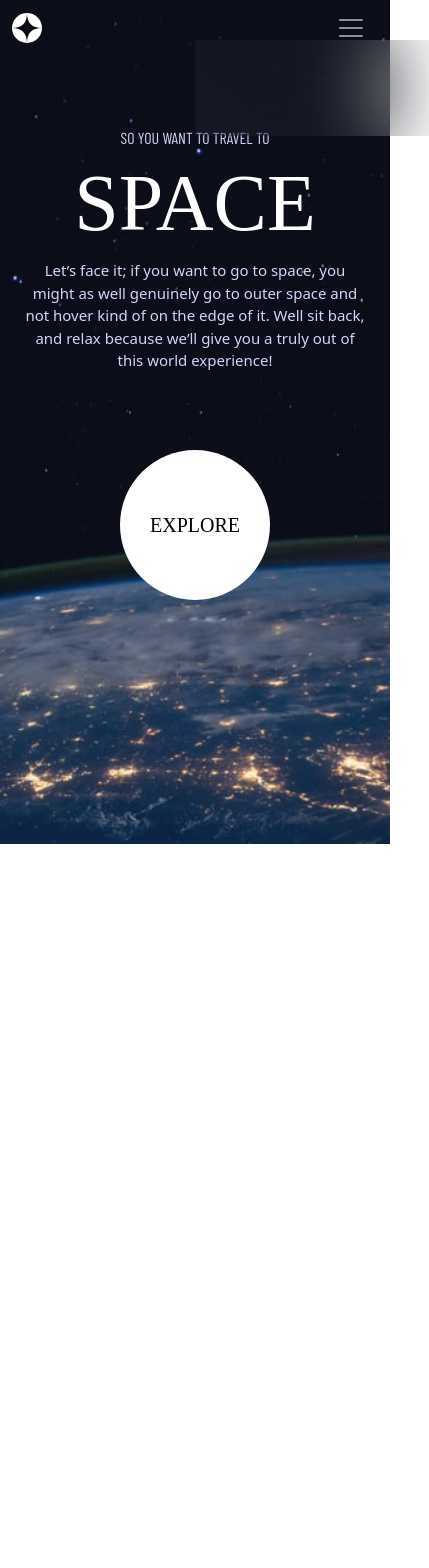
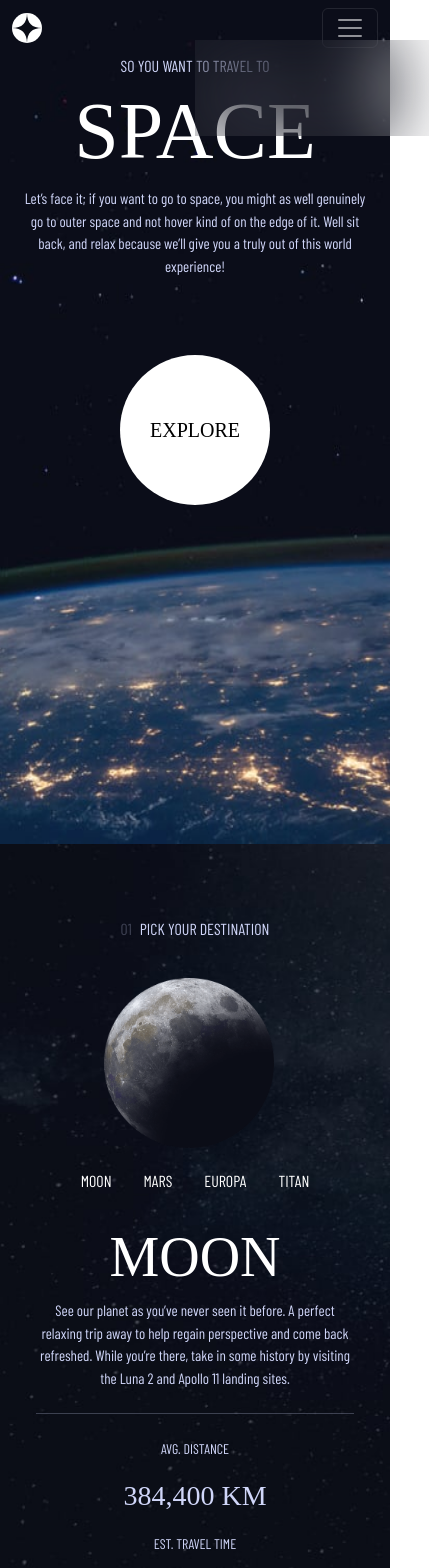
Before and after one commit to johnnycrisp/space-website, a React (Create React App) app: page / in a window 390 px wide. Shown: the top 1568 px of the page, 429 px wide, since content can reach past the window. Before the commit the page ends 844 px from the top, so only its background shows below. Built offline with nearby package versions, Linux system fonts and the light colour scheme; a web font is replaced by a local one.

Commit message:
destination section mobile styles

```diff
--- a/package.json
+++ b/package.json
@@ -7,6 +7,7 @@
     "@testing-library/react": "^13.4.0",
     "@testing-library/user-event": "^13.5.0",
     "bootstrap": "^5.2.2",
+    "normalize.css": "^8.0.1",
     "react": "^18.2.0",
     "react-bootstrap": "^2.5.0",
     "react-dom": "^18.2.0",
--- a/src/App.js
+++ b/src/App.js
@@ -1,12 +1,15 @@
 import React from 'react'
 import './index.scss';
-import Container from 'react-bootstrap/Container';
 import Header from './components/Header/Header';
+import Destination from './components/Destination/Destination'
+import Nav from './components/Nav/Nav';
 
 function App() {
   return (
     <div className="App">
+      <Nav />
       <Header />
+      <Destination />
     </div>
   );
 }
--- a/src/components/Destination/Destination.jsx
+++ b/src/components/Destination/Destination.jsx
@@ -0,0 +1,34 @@
+import React from 'react'
+import Container from 'react-bootstrap/Container'
+import './destination.scss'
+import IMG from '../../assets/destination/image-moon.png'
+import Nav from 'react-bootstrap/Nav'
+// import IMG from ''
+
+const Destination = () => {
+  return (
+    <div className="destination__wrapper">
+        <Container>
+            <h5 className="destination__header"><span>01</span>PICK YOUR DESTINATION</h5>
+            <div className="image__container">
+                <img src={IMG} alt="IMG Moon" />
+            </div>
+            <Nav className="nav__links">
+                  <Nav.Link className="nav__link" href="#action1">MOON</Nav.Link>
+                  <Nav.Link className="nav__link" href="#action2">MARS</Nav.Link>
+                  <Nav.Link className="nav__link" href="#action3">EUROPA</Nav.Link>
+                  <Nav.Link className="nav__link" href="#action4">TITAN</Nav.Link>
+                </Nav>
+            <h2>MOON</h2>
+            <p>See our planet as you’ve never seen it before. A perfect relaxing trip away to help regain perspective and come back refreshed. While you’re there, take in some history by visiting the Luna 2 and Apollo 11 landing sites.</p>
+            <hr className="my-4"/>
+            <p className="sub-head-1">AVG. DISTANCE</p>
+            <p className="sub-head-2">384,400 KM</p>
+            <p className="sub-head-1">EST. TRAVEL TIME</p>
+            <p className="sub-head-2">3 DAYS</p>
+        </Container>
+    </div>
+  )
+}
+
+export default Destination
--- a/src/components/Destination/destination.scss
+++ b/src/components/Destination/destination.scss
@@ -0,0 +1,77 @@
+
+@import '../../index.scss';
+
+.destination__wrapper {
+    background:
+        url(../../assets/destination/background-destination-mobile.jpg)
+        center / 100% 100% border-box no-repeat;
+    height: 100%;
+    min-height: 100vh;
+    padding: 75px 24px 0 24px;
+
+    display: flex;
+    flex-direction: column;
+    align-items: center;
+
+    .image__container {
+        height: 170px;
+        width: 170px;
+
+        img {
+            height: 100%;
+            width: auto;
+            margin-left: 40%;
+            margin-top: 32px;
+            margin-bottom: 2px;
+        }
+    }
+}
+
+ h5 {
+     text-align: center;
+     font-size: 16px;
+     color: $color-light;
+
+     span {
+        margin-right: 8px;
+        opacity: 0.25;
+     }
+ }
+
+.nav__links {
+
+    justify-content: center;
+    margin-top: 45px;
+
+    .nav__link {
+    @include nav-tabs;
+    color: $color-white;
+
+    }
+}
+
+h2 {
+    color: white;
+    font-size: 56px;
+    text-align: center;
+    margin-top: 20px;
+}
+
+p {
+    font-size: 15px;
+    color: $color-light;
+    text-align: center;
+}
+
+.sub-head-1 {
+    @include subheading-1;
+}
+
+.sub-head-2 {
+    @include subheading-2;
+}
+
+hr {
+    height: 1px;
+    color: $color-light;
+}
--- a/src/components/Header/Header.jsx
+++ b/src/components/Header/Header.jsx
@@ -1,12 +1,12 @@
 import React from 'react'
 import './header.scss'
-import Nav from './Nav'
 import Container from 'react-bootstrap/Container'
+import Nav from '../Nav/Nav'
 
 const Header = () => {
   return (
     <div className="header__container">
-        <Nav />
+        {/* <Nav /> */}
         <Container className="hero__wrapper">
         <h5>SO YOU WANT TO TRAVEL TO</h5>
         <h1>SPACE</h1>
--- a/src/components/Header/header.scss
+++ b/src/components/Header/header.scss
@@ -19,6 +19,7 @@
         text-align: center;
         font-size: 16px;
         color: $color-light;
+        // margin-top: 35px;
     }
 
     p {
--- a/src/components/Header/Nav.jsx
+++ b/src/components/Nav/Nav.jsx
@@ -13,7 +13,7 @@ function OffcanvasExample() {
   return (
     <>
       {['sm'].map((expand) => (
-        <Navbar key={expand} bg="transparent" expand={expand} className="navbar-dark mb-3"> <div className="links__wrapper"></div>
+        <Navbar fixed="top" key={expand} bg="transparent" expand={expand} className="navbar-dark mb-3"> <div className="links__wrapper"></div>
           <Container fluid>
             <Navbar.Brand href="#home">
             <div className="logo__container">
--- a/src/components/Header/nav.scss
+++ b/src/components/Nav/nav.scss
@@ -1,13 +1,21 @@
 @import '../../index.scss';
+
+// .navbar {
+//     position: absolute;
+//     top: 50px;
+// }
 
 .nav__link {
     @include nav-tabs;
      padding-top: 89px;
-     position: relative;
+    //  position: relative;
+     color: $color-white;
 }
 
 #offcanvasNavbar-expand-sm {
     width: 67%;
+    background: rgba(255, 255, 255, 0.04);
+    backdrop-filter: blur(40.7742px);
 
     .btn-close {
         color: white;
@@ -16,6 +24,7 @@
     .nav__link {
         padding-top: 32px;
         padding-left: 32px;
+        color: white;
     }
 }
 
@@ -23,10 +32,10 @@
     --bs-navbar-toggler-border-color: none;
 }
 
-.offcanvas {
-    background: rgba(255, 255, 255, 0.04);
-        backdrop-filter: blur(40.7742px);
-}
+// .offcanvas {
+//         background: rgba(255, 255, 255, 0.04);
+//         backdrop-filter: blur(40.7742px);
+// }
 
 @media screen and (min-width: 375px) {
 
--- a/src/index.js
+++ b/src/index.js
@@ -3,6 +3,7 @@ import ReactDOM from 'react-dom/client';
 import './index.scss';
 import App from './App';
 import reportWebVitals from './reportWebVitals';
+
 
 const root = ReactDOM.createRoot(document.getElementById('root'));
 root.render(
--- a/src/index.scss
+++ b/src/index.scss
@@ -1,4 +1,11 @@
 @import "~bootstrap/scss/bootstrap";
+// @import-normalize;
+
+
+a {
+  list-style: none;
+
+}
 
 // Colors
 
@@ -16,6 +23,10 @@ $font-secondary: 'Barlow Condensed',
 sans-serif;
 
 //Headings
+
+p {
+  font-family: $font-secondary;
+}
 
 h1 {
   font-family: $font-primary;
@@ -48,15 +59,16 @@ h5 {
 //Subheadings
 
 @mixin subheading-1 {
+  font-family: $font-secondary;
+  font-size: 14px;
+  letter-spacing: 2.35;
+}
+@mixin subheading-2 {
   font-family: $font-primary;
   font-size: 28px;
 }
 
-@mixin subheading-2 {
-  font-family: $font-secondary;
-  font-size: 14px;
-  letter-spacing: 2.35;
-}
+
 
 // Types
 
@@ -64,7 +76,8 @@ h5 {
   font-family: $font-secondary;
   font-size: 16px;
   letter-spacing: 2.7;
-  color: $color-light;
+  border-bottom: 3px solid transparent;
+  // color: $color-light;
 }
 
 @mixin body-text {
```
Also changed, not shown: 1 other file (tests, documents, lock files or other folders).
